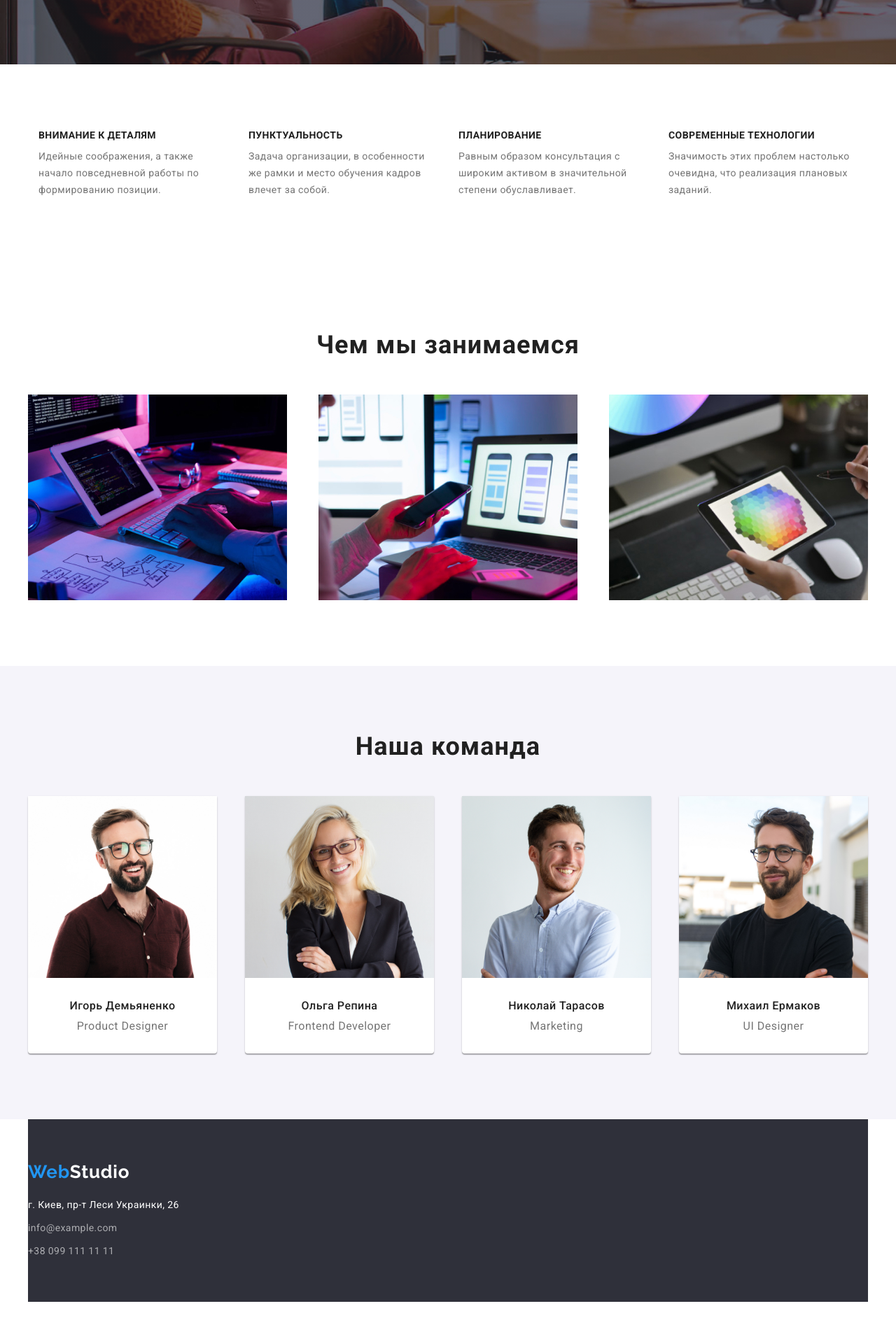
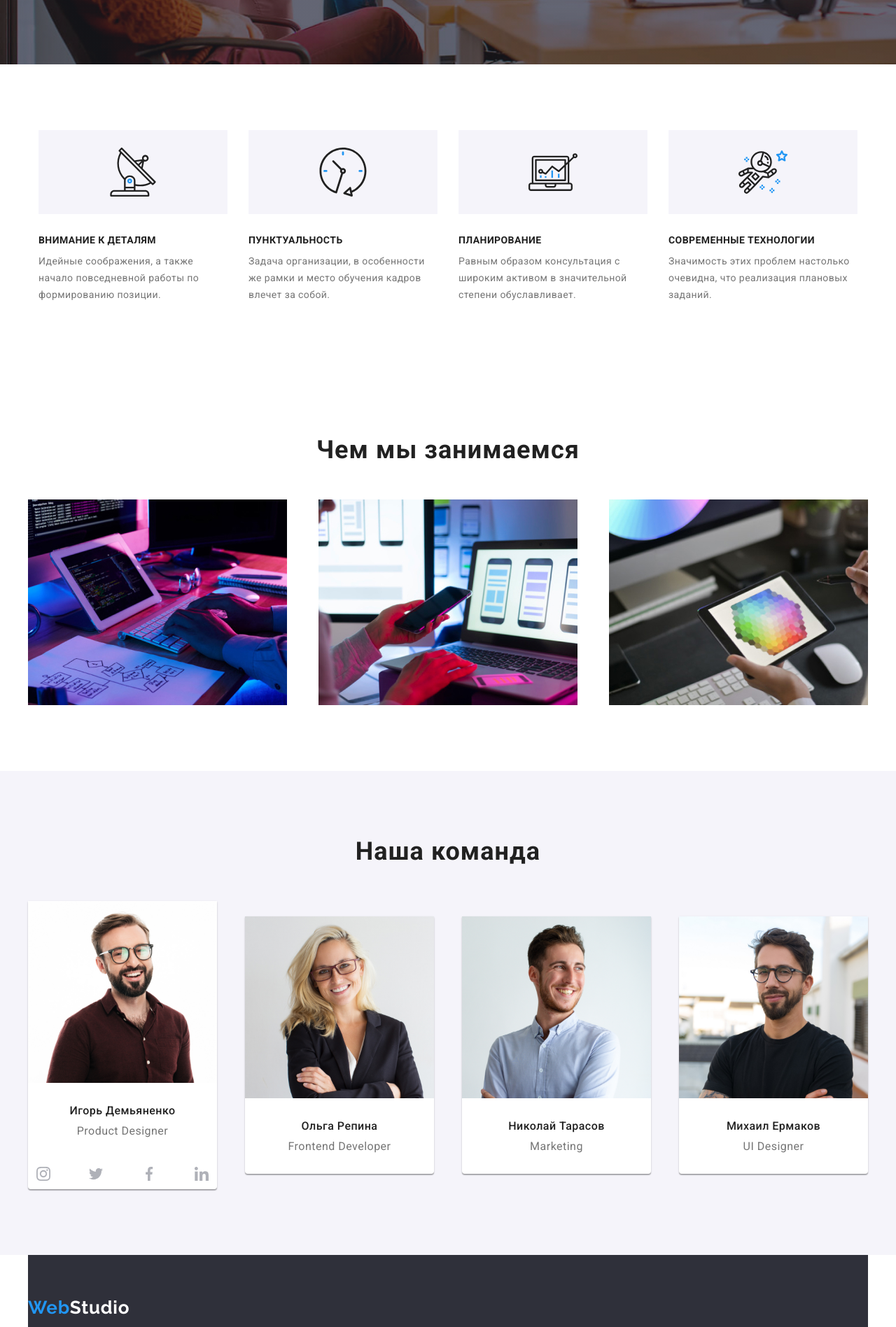
Before and after one commit to VitKo7/goit-markup-hw-04, a plain HTML site: page index.html in a window 1280 px wide. Shown: the part 594-2491 px from the top of the page at 70% size. Before the commit the page ends 2455 px from the top, so only its background shows below. Drawn offline with nearby package versions, Linux system fonts and the light colour scheme.

Commit message:
social-links icons added

```diff
--- a/css/styles.css
+++ b/css/styles.css
@@ -253,6 +253,31 @@ img {
   margin-right: 30px;
 }
 
+.features-item::before {
+  display: block;
+  content: '';
+  /* width: 100%; */
+  height: 120px;
+  background-color: var(--team-background);
+  margin-bottom: 30px;
+  background-repeat: no-repeat;
+  background-size: 70px 70px;
+  background-position: center;
+}
+
+.features-item-antenna::before {
+  background-image: url(../img/svg/antenna.svg);
+}
+.features-item-clock::before {
+  background-image: url(../img/svg/clock.svg);
+}
+.features-item-diagram::before {
+  background-image: url(../img/svg/diagram.svg);
+}
+.features-item-astronaut::before {
+  background-image: url(../img/svg/astronaut.svg);
+}
+
 /* ! ========================= SERVICES ========================= */
 
 .services .container {
@@ -322,6 +347,37 @@ img {
 
 .section-team {
   background-color: var(--team-background);
+}
+
+.social-list {
+  display: flex;
+  justify-content: space-between;
+}
+
+.social-list-link {
+  display: flex;
+  justify-content: center;
+  align-items: center;
+  width: 44px;
+  height: 44px;
+  border-radius: 50%;
+  background-color: #ffffff;
+}
+
+.social-list-svg {
+  fill: #afb1b8;
+}
+.social-list-link:hover {
+  background-color: var(--accent-color);
+}
+
+.social-list-link:hover .social-list-svg {
+  fill: #ffffff;
+}
+
+.social-list-svg {
+  width: 20px;
+  height: 20px;
 }
 
 /* ! ========================= Footer ========================= */
--- a/index.html
+++ b/index.html
@@ -58,19 +58,19 @@
             <!-- <h2 class="section-title">Наши преимущества</h2> -->
             <div class="container">
                 <ul class="features">
-                    <li class="features-item">
+                    <li class="features-item features-item-antenna">
                         <h3 class="title">Внимание к деталям</h3>
                         <p class="text">Идейные соображения, а также начало повседневной работы по формированию позиции.</p>
                     </li>
-                    <li class="features-item">
+                    <li class="features-item features-item-clock">
                         <h3 class="title">Пунктуальность</h3>
                         <p class="text">Задача организации, в особенности же рамки и место обучения кадров влечет за собой.</p>
                     </li>
-                    <li class="features-item">
+                    <li class="features-item features-item-diagram">
                         <h3 class="title">Планирование</h3>
                         <p class="text">Равным образом консультация с широким активом в значительной степени обуславливает.</p>
                     </li>
-                    <li class="features-item">
+                    <li class="features-item features-item-astronaut">
                         <h3 class="title">Современные технологии</h3>
                         <p class="text">Значимость этих проблем настолько очевидна, что реализация плановых заданий.</p>
                     </li>
@@ -107,6 +107,37 @@
                         <img src="./img/team/team_1.jpg" width="270" height="260" alt="Игорь Демьяненко, наш дизайнер">
                         <h3 class="member-name">Игорь Демьяненко</h3>
                         <p class="member-position">Product Designer</p>
+                        <ul class="social-list list">
+                            <li class="social-list-item">
+                                <a href="#" class="social-list-link link">
+                                    <svg class="social-list-svg">
+                                        <use href="./img/svg/sprite.svg#instagram"></use>
+                                    </svg>
+                                </a>
+                            </li>
+                            <li class="social-list-item">
+                                <a href="#" class="social-list-link link">
+                                    <svg class="social-list-svg">
+                                        <use href="./img/svg/sprite.svg#twitter"></use>
+                                    </svg>
+                                </a>
+                            </li>
+                            <li class="social-list-item">
+                                <a href="#" class="social-list-link link">
+                                    <svg class="social-list-svg">
+                                        <use href="./img/svg/sprite.svg#facebook"></use>
+                                    </svg>
+                                </a>
+                            </li>
+                            <li class="social-list-item">
+                                <a href="#" class="social-list-link link">
+                                    <svg class="social-list-svg">
+                                        <use href="./img/svg/sprite.svg#linkedin"></use>
+                                    </svg>
+                                </a>
+                            </li>
+                        </ul>
+
                     </li>
                     <li class="team-member-item">
                         <img src="./img/team/team_2.jpg" width="270" height="260" alt="Ольга Репина, фрон-энд разработчик">
```
Also changed, not shown: img/sprite.svg (deleted), img/svg/antenna.svg (renamed from img/antenna.svg), img/svg/astronaut.svg (renamed from img/astronaut.svg), img/svg/clock.svg (renamed from img/clock.svg), img/svg/diagram.svg (renamed from img/diagram.svg), img/svg/envelope.svg (renamed from img/envelope (hover).svg), img/svg/facebook.svg (added), img/svg/instagram.svg (added), img/svg/linkedin.svg (added), img/svg/phone.svg, img/svg/sprite.svg (added), img/svg/twitter.svg (added).
